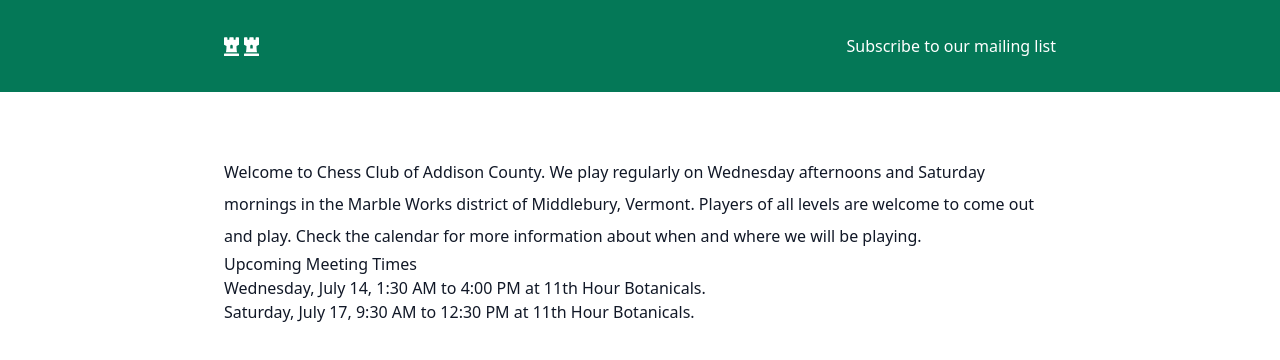
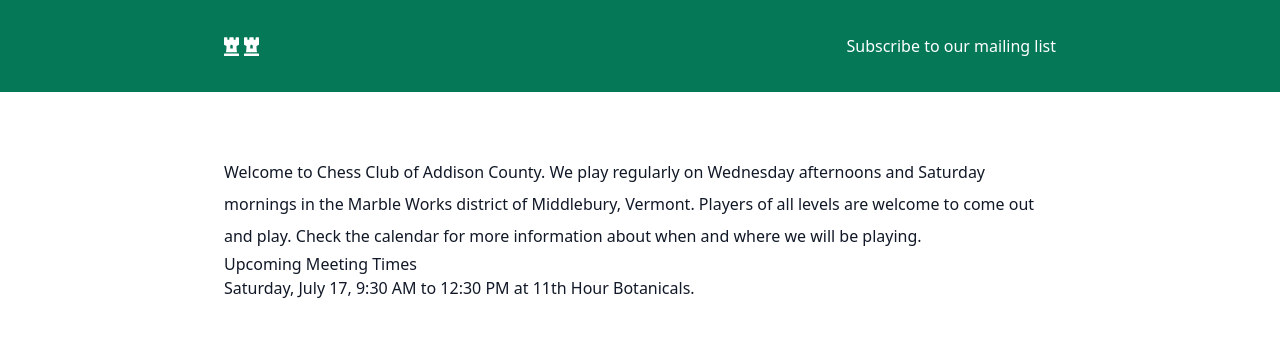
Before and after one commit to mjs2600/middleburychess.org, a Gatsby site: page / in a window 1280 px wide. Built offline with nearby package versions, Linux system fonts and the light colour scheme; Gatsby itself is replaced by a stand-in of ours; what @tailwindcss/typography would draw is missing.

Commit message:
Update site

```diff
--- a/src/pages/index.js
+++ b/src/pages/index.js
@@ -25,7 +25,6 @@ function IndexPage() {
         <section className="text-left">
           <h3>Upcoming Meeting Times</h3>
           <ul>
-            <li>Wednesday, July 14, 1:30 AM to 4:00 PM at <a href="https://g.page/11th-Hour-Botanicals?share">11th Hour Botanicals</a>.</li>
             <li>Saturday, July 17, 9:30 AM to 12:30 PM at <a href="https://g.page/11th-Hour-Botanicals?share">11th Hour Botanicals</a>.</li>
           </ul>
         </section>
```
Also changed, not shown: package.json (+8 -6 lines), 1 other file.
